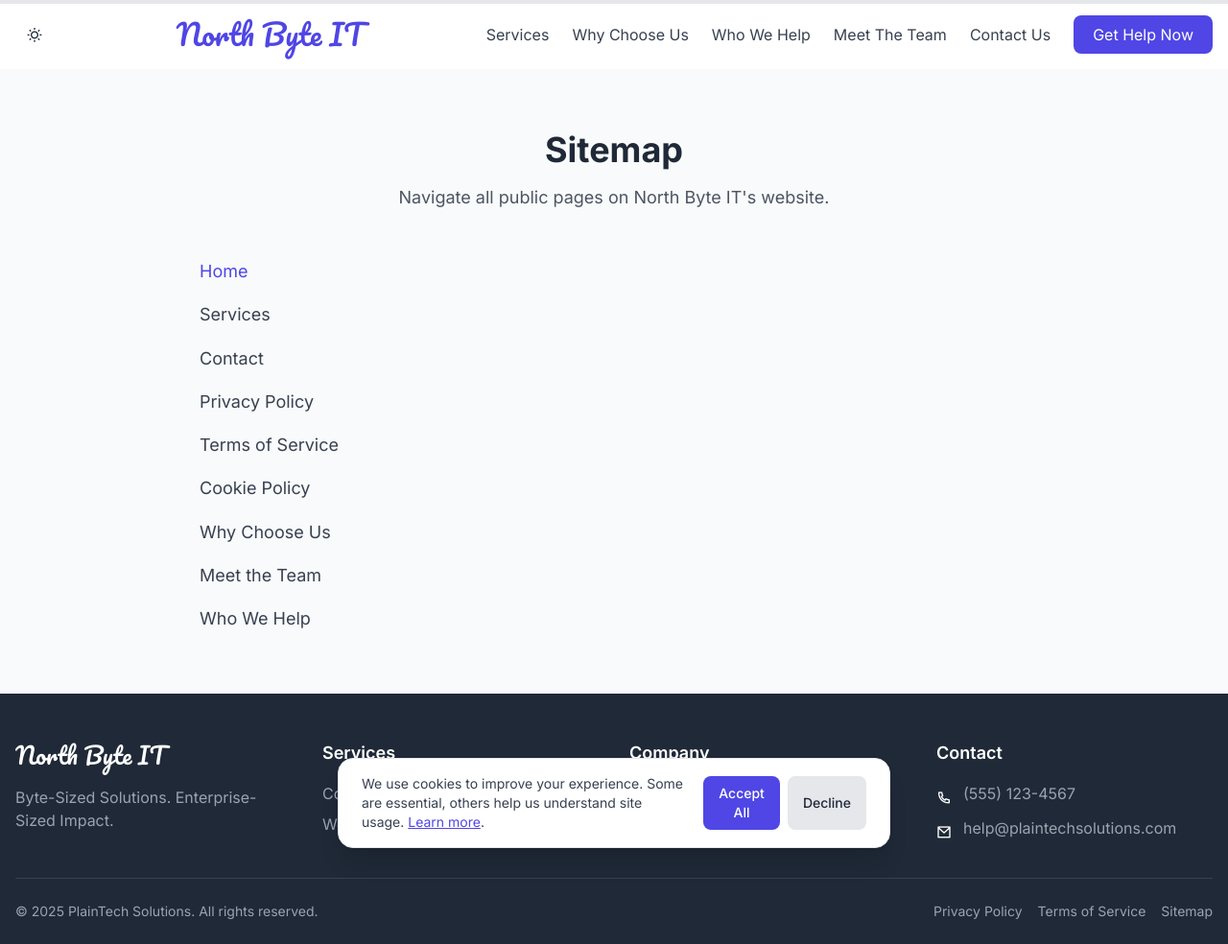
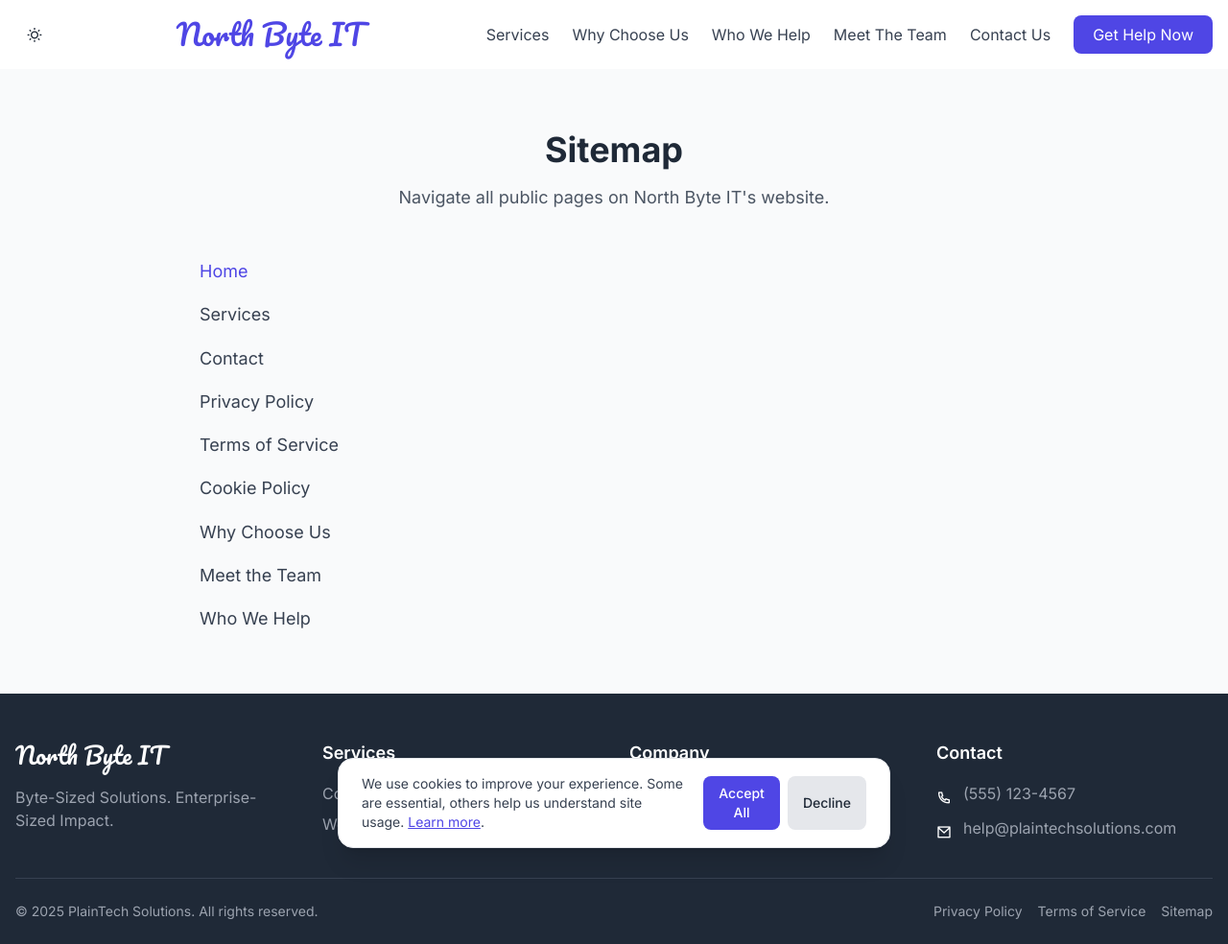
Before and after one commit to Roberto-Rodriguez-01/Roberto-Rodriguez-01.github.io, a Jekyll site: the page built from pages/sitemap.html, in a window 1280 px wide. Shown: the whole page at 96% size. Built offline with Jekyll 4.4.1, drawn with Linux system fonts in a browser that asks for light colours; nearby versions of some CDN libraries.

Commit message:
fixed loading bar not looking quite right in dark mode

```diff
--- a/_includes/animated-logo-bar.html
+++ b/_includes/animated-logo-bar.html
@@ -1,4 +1,4 @@
 <!-- Animated Logo Bar -->
-<div id="animated-logo-bar" class="fixed top-0 left-0 w-full h-1 bg-gray-200 dark:bg-gray-700 z-50">
+<div id="animated-logo-bar" class="fixed top-0 left-0 w-full h-1 bg-gray-200 dark:bg-gray-700 z-50 hidden">
   <div id="animated-logo-bar-progress" class="h-full bg-primary w-0 transition-all duration-300 ease-out"></div>
 </div>
```
